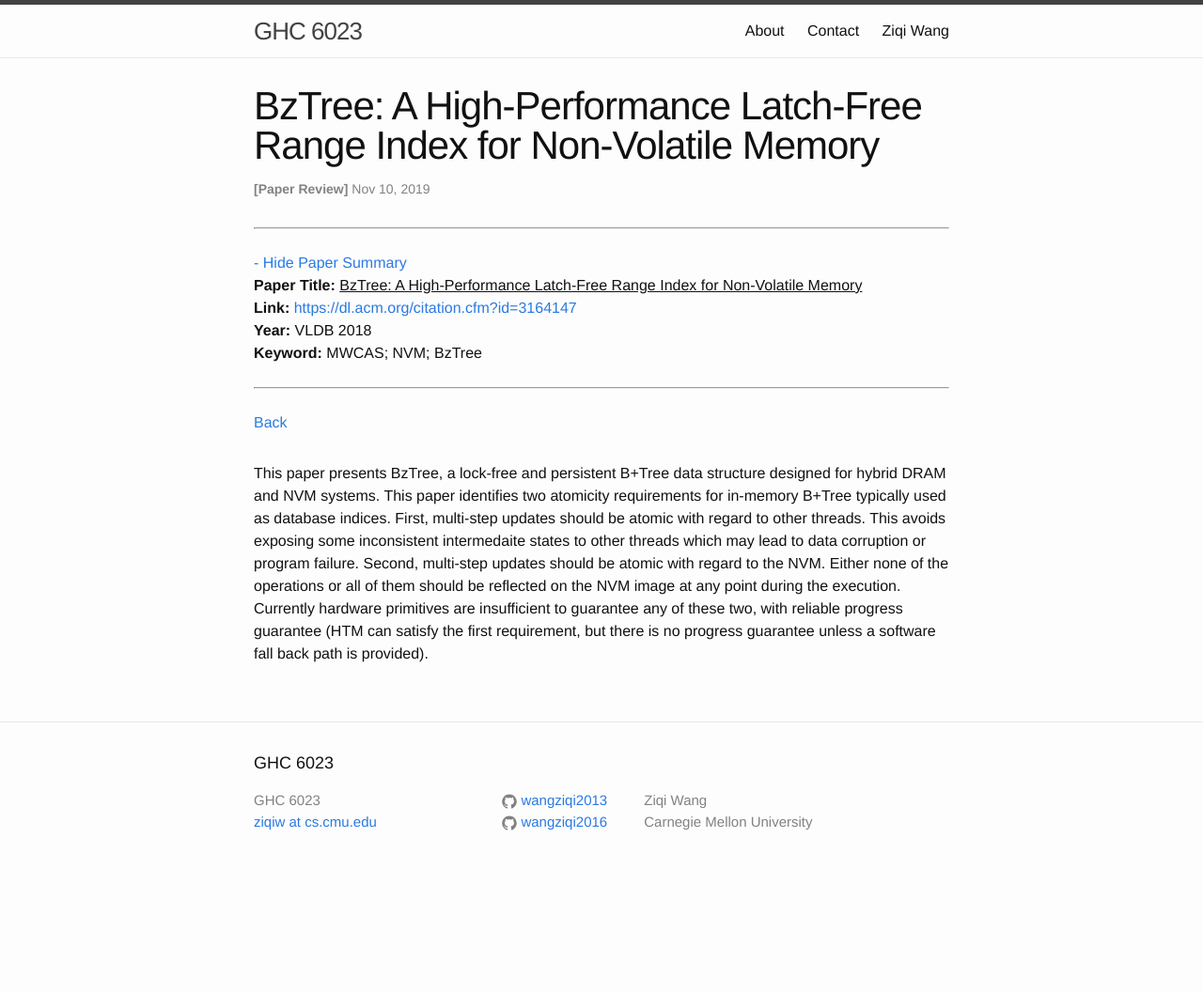
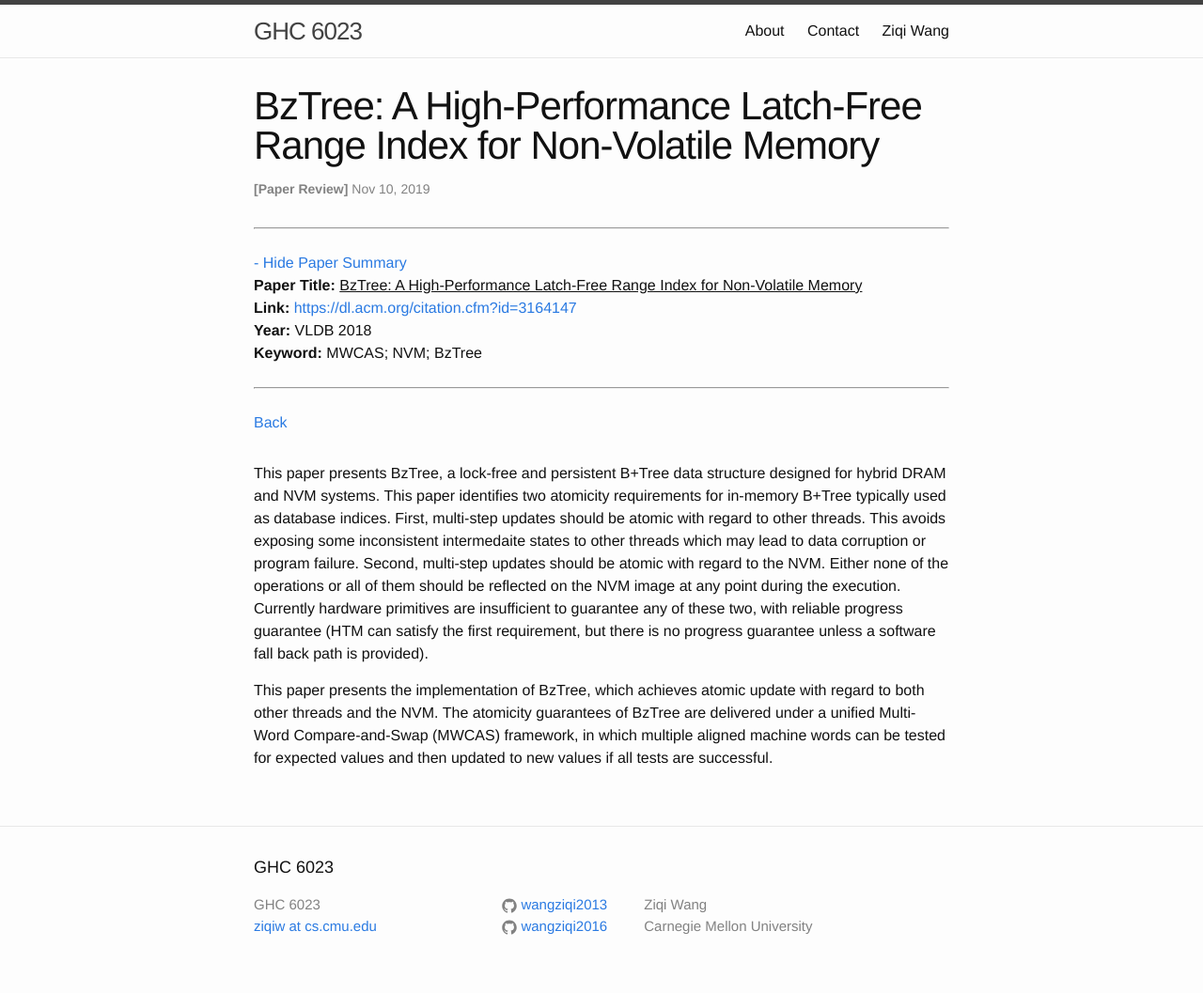
Before and after one commit to wangziqi2013/wangziqi2013.github.io, a Jekyll site: the page built from _posts/2019-11-10-bztree.markdown, in a window 1280 px wide. Shown: the whole page at 94% size. Built offline with Jekyll 4.4.1, drawn with Linux system fonts in a browser that asks for light colours; before the commit the page ends 946 px from its top, so only the background shows below that.

Commit message:
Adding MWCAS

```diff
--- a/_posts/2019-11-10-bztree.markdown
+++ b/_posts/2019-11-10-bztree.markdown
@@ -20,3 +20,7 @@ threads which may lead to data corruption or program failure. Second, multi-step
 regard to the NVM. Either none of the operations or all of them should be reflected on the NVM image at any point during
 the execution. Currently hardware primitives are insufficient to guarantee any of these two, with reliable progress guarantee
 (HTM can satisfy the first requirement, but there is no progress guarantee unless a software fall back path is provided).
+
+This paper presents the implementation of BzTree, which achieves atomic update with regard to both other threads and the NVM.
+The atomicity guarantees of BzTree are delivered under a unified Multi-Word Compare-and-Swap (MWCAS) framework, in which
+multiple aligned machine words can be tested for expected values and then updated to new values if all tests are successful.
```
